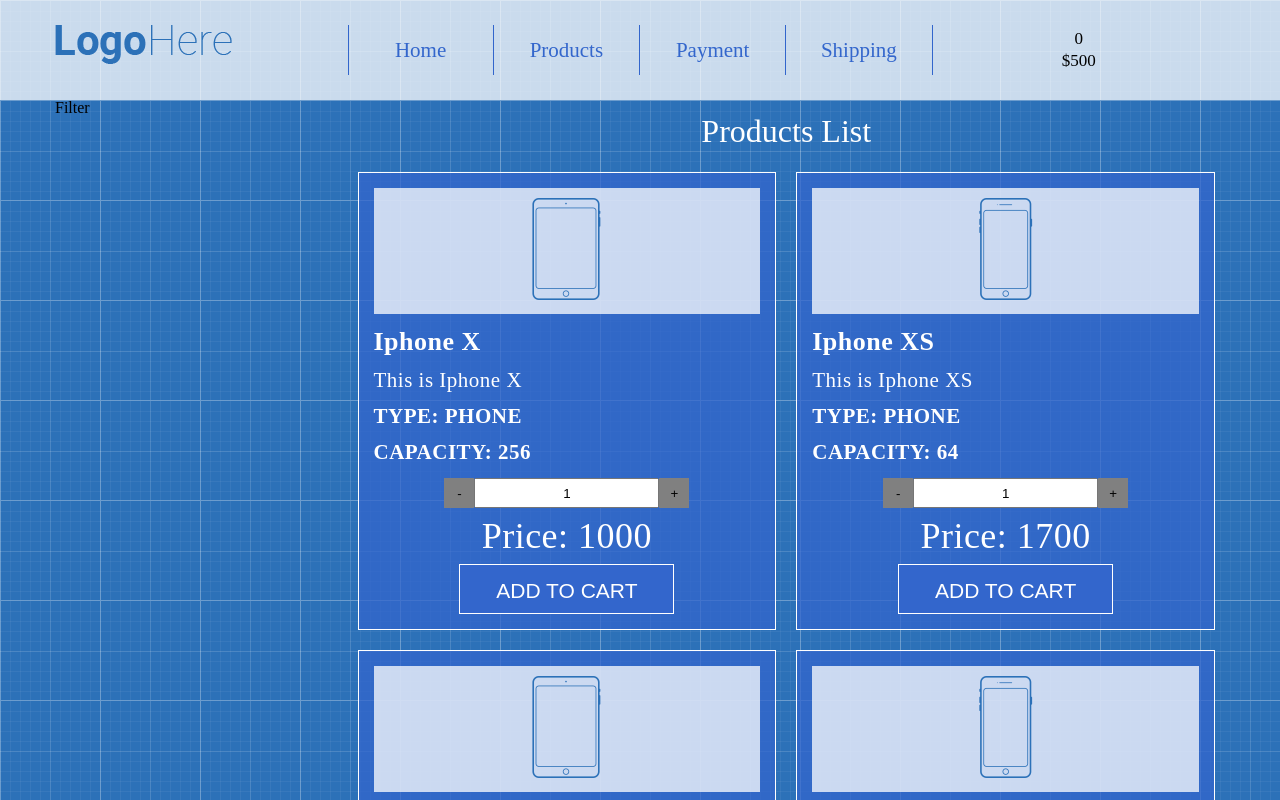
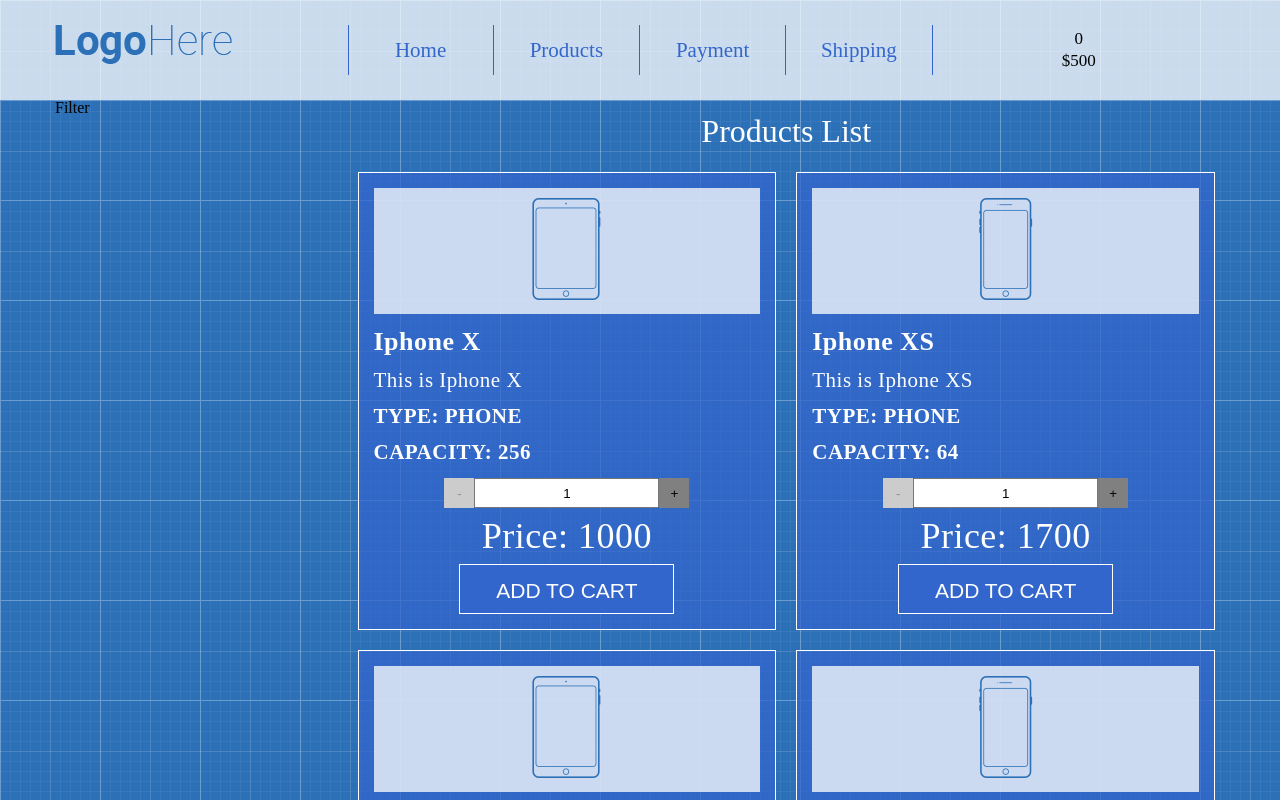
Before and after one commit to dimonkatri4/shop-project, a React (Create React App) app: page / in a window 1280 px wide. Shown: the top 800 px of the page. Built offline with nearby package versions, Linux system fonts and the light colour scheme.

Commit message:
зробили кнопки неактивними

```diff
--- a/src/App/Main/Products/ProductListItem.css
+++ b/src/App/Main/Products/ProductListItem.css
@@ -67,3 +67,6 @@
     height: 30px;
     text-align: center;
 }
+button:disabled {
+    background-color: #ccc;
+}
--- a/src/App/Main/Products/ProductListItem.js
+++ b/src/App/Main/Products/ProductListItem.js
@@ -35,9 +35,9 @@ class ProductListItem extends Component {
                 <div className="product-features">Type: {this.props.type}</div>
                 <div className="product-features">Capacity: {this.props.capacity}</div>
                 <div className="product-quantity">
-                    <button onClick={this.onDecrementClick}>-</button>
+                    <button onClick={this.onDecrementClick} disabled={this.state.productsCount <=1} >-</button>
                     <input type="text" value = {this.state.productsCount} readOnly={true}></input>
-                    <button onClick={this.onIncrementClick} >+</button>
+                    <button onClick={this.onIncrementClick} disabled={this.state.productsCount >=10} >+</button>
                 </div>
                 <div className="product-price">Price: {this.props.price}</div>
                 <button className="btn btn-add-to-cart"> Add to cart</button>
```
